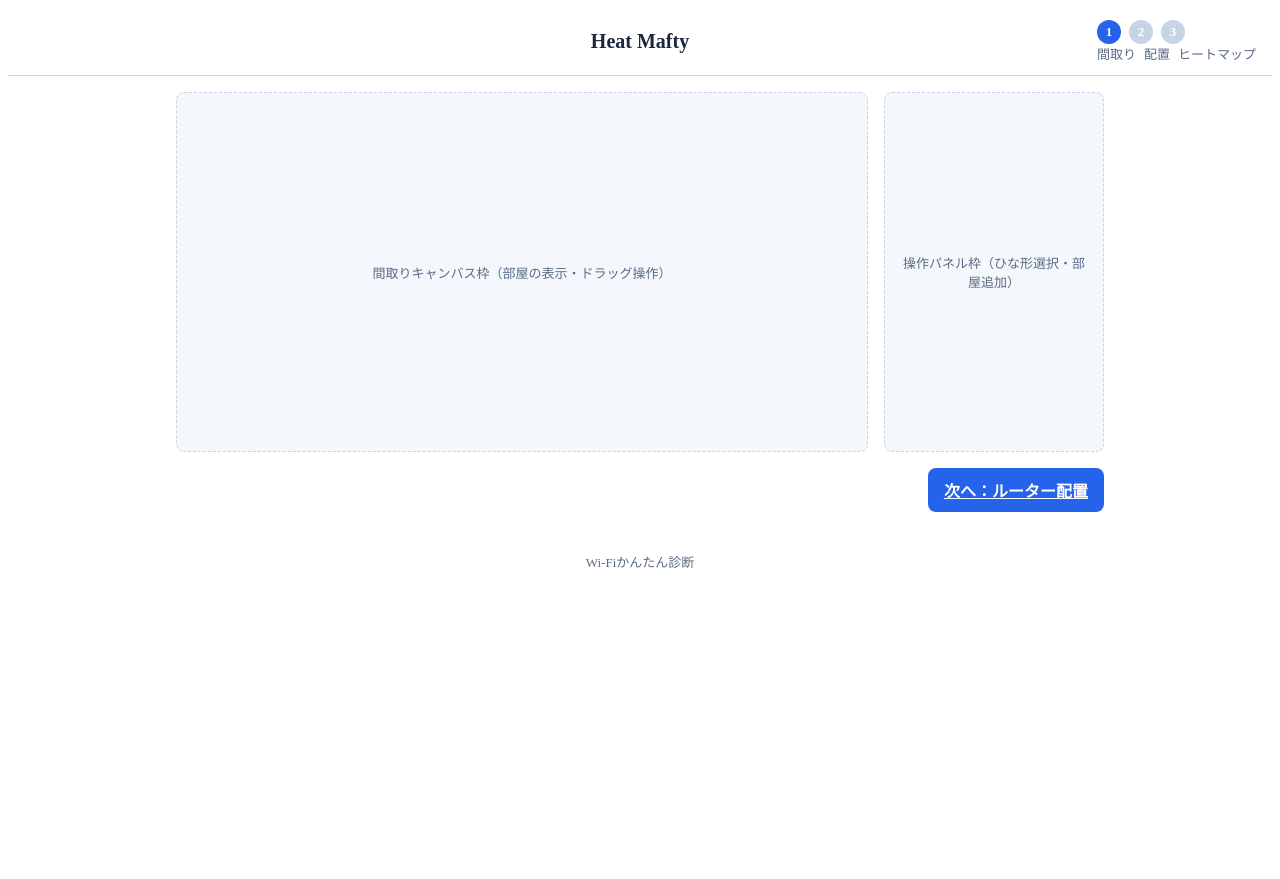
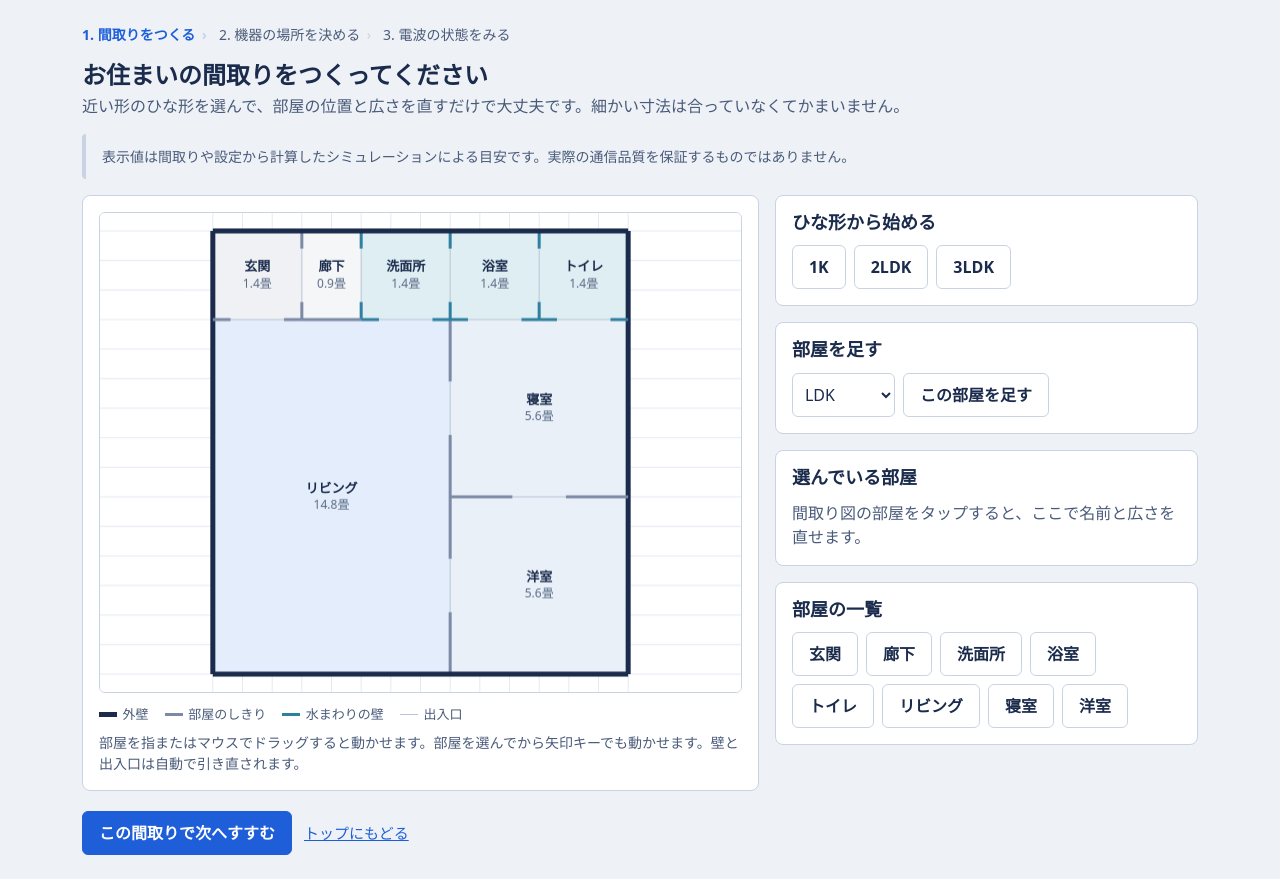
Before and after one commit to hinabotaa5-wq/internship, a Flask app: page /layout in a window 1280 px wide. Before the commit the page ends 568 px from the top, so only its background shows below. Run offline with Flask 3, Linux system fonts and the light colour scheme.

Commit message:
feat(wifi): 間取り作成・ルーター配置・ヒートマップをmain実装に統合
前回の診断機能統合と同じ方針で、mainブランチにある担当B・D実装
一式（FLOORPLAN_BP・HEATMAP_BP）をそのまま採用し、本ブランチに
自作していた枠のみの/layout・/router-placement・/heatmap
（WIFI_BPの実装）は削除して統合した。

対応した変更：
- src/web/routes.py: FLOORPLAN_BP・HEATMAP_BPを登録
- src/web/wifi/routes.py: /layout, /router-placement, /heatmap
  ルートと対応テンプレートを削除
- src/web/wifi/route_guards.py: requires_house_layout・
  requires_router_position（使用箇所がなくなった）を削除
- トップページの「間取りから診断する」リンク先を
  url_for("app.floorplan.layout") に変更

mainマージ由来のfloorplan_layout.html・floorplan_router_placement.
html・heatmap.htmlおよびauth/routes.pyには、廃止済みの
url_for('app.index')参照が残っていたため、url_for('app.wifi.top')
に修正した（本ブランチではトップページのindex()エンドポイントを
WIFI_BP.top()に差し替えているため）。

なお検証時、floorplan/contract.pyのvalidate_room_layoutが
router座標にNoneを許容しない実装であることを確認した
（repeaterはNone許容だが、routerは isinstance(dict)チェックのみで
Noneだと即エラーになる）。static/wifi/layout_page.jsは
ひな形選択時に router: null を含む間取りを保存しようとするため、
このままでは②間取り作成画面の通常操作でAPIエラーになる可能性がある。
担当外ファイルのため本コミットでは修正せず、報告のみ行う。

```diff
--- a/src/web/floorplan/templates/floorplan_layout.html
+++ b/src/web/floorplan/templates/floorplan_layout.html
@@ -96,7 +96,13 @@
 
     <div class="fp-actions">
       <button type="button" id="fp-next" class="fp-btn fp-btn-primary">この間取りで次へすすむ</button>
-      <a class="fp-back" href="{{ url_for('app.index') }}">トップにもどる</a>
+      {#
+        統合の都合上、リンク先を app.index から app.wifi.top に変更している。
+        本ブランチではトップページ("/")を提供する index() エンドポイント
+        （Bootstrapサンプル紹介ページ）を廃止し、WIFI_BP.top() に
+        差し替えているため、旧エンドポイント名 app.index は存在しない。
+      #}
+      <a class="fp-back" href="{{ url_for('app.wifi.top') }}">トップにもどる</a>
     </div>
 
     <script type="application/json" id="fp-initial-layout">{{ room_layout | tojson }}</script>
--- a/src/web/templates/wifi/screens/layout.html
+++ /dev/null
@@ -1,51 +0,0 @@
-{#
-  ② 住宅レイアウト作成画面（/layout）
-
-  担当Bが中身（間取りキャンバスの描画・ひな形選択・部屋の追加や移動）を
-  実装する画面。このフェーズでは枠だけを配置する。
-
-  ステップ表示について：
-  「間取り作成→ルーター配置→ヒートマップ」の3画面は、この順番でしか
-  進めない一本道のモジュールなので、このモジュール内だけで完結する
-  3段階のステップ表示を使う。
-  診断質問（⑤）はこのモジュールと順序関係を持たない別モジュールのため、
-  このステップ表示には含めない
-  （利用者は間取りを作らず質問だけを行うこともできるし、
-  逆に質問より先にヒートマップだけ見て終わることもできるため）。
-#}
-{% extends "wifi/base.html" %}
-{% import "wifi/macros/ui.html" as ui %}
-
-{% block title %}住宅レイアウト作成{% endblock %}
-
-{% block step_indicator %}
-  {{ ui.stepper(
-       [
-         {"id": "layout", "label": "間取り"},
-         {"id": "router", "label": "配置"},
-         {"id": "heatmap", "label": "ヒートマップ"}
-       ],
-       "layout"
-     ) }}
-{% endblock %}
-
-{% block content %}
-  {#
-    .two-column-layout は768px以上の画面幅でだけキャンバス枠とサイド
-    パネル枠を横並びにし、375pxのような狭い画面では縦積みにする
-    共通クラス（components.css参照）。CLAUDE.mdの「375px幅で横スクロール
-    しない」要件に対応するため、固定幅を直接ここに書かない。
-  #}
-  <div class="two-column-layout">
-    <div class="two-column-layout__main">
-      {{ ui.placeholder_frame("間取りキャンバス枠（部屋の表示・ドラッグ操作）", height="360px") }}
-    </div>
-    <div class="two-column-layout__side">
-      {{ ui.placeholder_frame("操作パネル枠（ひな形選択・部屋追加）", height="360px") }}
-    </div>
-  </div>
-
-  <div style="display:flex; justify-content:flex-end; margin-top: var(--space-4);">
-    {{ ui.button("次へ：ルーター配置", url=url_for('app.wifi.router_placement')) }}
-  </div>
-{% endblock %}
--- a/src/web/wifi/routes.py
+++ b/src/web/wifi/routes.py
@@ -5,20 +5,22 @@
 ■ 「ルート」とは
 Flaskでいう「ルート」とは、「あるURL（例: /layout）にアクセスされたときに、
 どの処理を実行して、どんな画面（HTML）を返すか」の対応関係のことです。
-@WIFI_BP.route("/layout") のように書くと、「/layout にアクセスされたら、
+@WIFI_BP.route("/support-id") のように書くと、「/support-id にアクセスされたら、
 すぐ下に書いた関数を実行する」という意味になります。
 
-■ このファイルの現在の実装方針（UIの枠だけを作る段階）
-CLAUDE.mdの方針に基づき、この段階では各画面の「中身」（間取りキャンバスの
-描画やドラッグ操作など）はまだ実装しません。
-各ルートは、対応する空のテンプレート（プレースホルダー）を表示するだけの
-状態にしておき、後から各担当（B・D・E）が中身を実装していきます。
+■ このファイルが担当するルート
+CLAUDE.mdのルート表にある8画面のうち、①トップページと⑧サポートID発行
+画面だけをここで担当する。②③④⑤（住宅レイアウト作成・ルーター配置・
+ヒートマップ表示・診断質問）は、いずれもmainブランチに存在する各担当の
+実装一式（FLOORPLAN_BP・HEATMAP_BP・DIAGNOSIS_BP）に統合済みで、
+このファイルには存在しない（src/web/routes.py でそれぞれ個別に
+Blueprint登録されている）。
 
 ■ ルートガードについて
 CLAUDE.mdには「前提を満たさないルートへの直接アクセスは、
 必要な画面へリダイレクトする」という要件があります。
 このファイルでは、route_guards.py に定義したデコレータ
-（@requires_house_layout など）をルート関数に付けることで、
+（@requires_diagnosis_result）をルート関数に付けることで、
 この要件を満たしています。
 デコレータの仕組み自体の説明は route_guards.py 側のコメントを参照。
 """
@@ -27,11 +29,7 @@ import logging
 
 from flask import Blueprint, render_template
 
-from web.wifi.route_guards import (
-    requires_diagnosis_result,
-    requires_house_layout,
-    requires_router_position,
-)
+from web.wifi.route_guards import requires_diagnosis_result
 
 # Blueprint とは、Flaskで「関連するルートをひとまとめにするための単位」。
 # ここでは、Wi-Fi診断アプリの画面群を1つのBlueprintとしてまとめておき、
@@ -56,67 +54,33 @@ def top():
     return render_template("wifi/screens/top.html")
 
 
-@WIFI_BP.route("/layout")
-def layout():
-    """
-    ② 住宅レイアウト作成画面。
-
-    前提条件が「なし」なので、トップページを経由しなくても
-    直接アクセスできる（ルートガードなし）。
-    """
-    logging.debug("住宅レイアウト作成画面にアクセスされました")
-    return render_template("wifi/screens/layout.html")
-
-
-@WIFI_BP.route("/router-placement")
-@requires_house_layout
-def router_placement():
-    """
-    ③ ルーター配置画面。
-
-    前提条件：間取りが作成済みであること。
-    @requires_house_layout デコレータが、間取りが無い場合に
-    自動的に /layout へリダイレクトしてくれるため、
-    この関数の中では「間取りがある」ことを前提にした処理だけを書ける。
-    """
-    logging.debug("ルーター配置画面にアクセスされました")
-    return render_template("wifi/screens/router_placement.html")
-
-
-@WIFI_BP.route("/heatmap")
-@requires_router_position
-def heatmap():
-    """
-    ④ ヒートマップ表示画面。
-
-    前提条件：間取り＋ルーターの設置位置が保存済みであること。
-    """
-    logging.debug("ヒートマップ表示画面にアクセスされました")
-    return render_template("wifi/screens/heatmap.html")
-
-
-# 注意：CLAUDE.mdのルート表にある⑤診断質問・⑥結果（買い替え）・
-# ⑦結果（原因不明）に相当する画面は、以前はここに自作の
+# 注意：CLAUDE.mdのルート表にある②住宅レイアウト作成・③ルーター配置・
+# ④ヒートマップ表示・⑤診断質問・⑥結果（買い替え）・⑦結果（原因不明）に
+# 相当する画面は、以前はここに自作の /layout, /router-placement, /heatmap,
 # /diagnosis, /result/replacement, /result/unknown ルートとして
-# 実装していたが、mainブランチに存在する診断機能一式
-# （src/web/diagnosis/routes.py の DIAGNOSIS_BP）と役割・URLが
-# 完全に重複するため、そちらに統合し、ここでは削除した。
+# 実装していたが、mainブランチに存在する各担当の実装一式
+# （FLOORPLAN_BP・HEATMAP_BP・DIAGNOSIS_BP）と役割・URLが完全に
+# 重複するため、そちらに統合し、ここでは削除した。
 #
-# DIAGNOSIS_BPは以下のURLを提供する：
+# FLOORPLAN_BP（住宅レイアウト作成・ルーター配置。担当B）：
+#   /layout           - 住宅レイアウト作成画面
+#   /router-placement - ルーター配置画面（間取り未作成なら/layoutへ戻す）
+#   /api/floorplan     - 間取りデータのJSON API（GET/PUT）
+#
+# HEATMAP_BP（ヒートマップ表示。担当D）：
+#   /heatmap - ヒートマップ表示画面（前提未達なら作成元の画面へ戻す）
+#
+# DIAGNOSIS_BP（診断質問。担当E）：
 #   /diagnosis/         - 診断開始画面（endpoint名: app.diagnosis.start）
-#                          「診断を始める」ボタンのみを表示する画面
 #   /diagnosis/start    - POST専用（endpoint名: app.diagnosis.begin）
-#                          診断を初期化して質問画面へ進む処理
 #   /diagnosis/question - 質問画面（GET, endpoint名: app.diagnosis.question）
 #   /diagnosis/answer   - POST専用。回答を記録して次へ進む
-#   /diagnosis/result   - 結果画面（1画面でconfidenceにより表示を切替。
-#                          CLAUDE.mdの⑥⑦の区別はここで一元化されている）
+#   /diagnosis/result   - 結果画面（1画面でconfidenceにより表示を切替）
 #   /diagnosis/restart  - POST専用。診断をやり直す
 #
-# 他画面から「診断質問へ進む」リンクを作る場合は、いきなり質問を
-# 表示するのではなく、まず開始画面を経由させるため
-# url_for("app.diagnosis.start") を使う（"start"がendpoint名で、
-# URLの見た目は "/diagnosis/" になる点に注意）。
+# 他画面からこれらへ遷移する場合は、それぞれ
+# url_for("app.floorplan.layout") / url_for("app.floorplan.router_placement") /
+# url_for("app.heatmap.heatmap") / url_for("app.diagnosis.start") を使う。
 
 
 @WIFI_BP.route("/support-id")
```
Also changed, not shown: src/web/auth/routes.py (+6 -2 lines), src/web/floorplan/templates/floorplan_router_placement.html (+7 -1 lines), src/web/heatmap/templates/heatmap.html (+7 -1 lines), src/web/routes.py (+22 -12 lines), src/web/templates/wifi/screens/heatmap.html (deleted, +0 -65 lines), src/web/templates/wifi/screens/router_placement.html (deleted, +0 -45 lines), src/web/templates/wifi/screens/top.html (+12 -11 lines), src/web/wifi/route_guards.py (+22 -61 lines), 1 other file.
